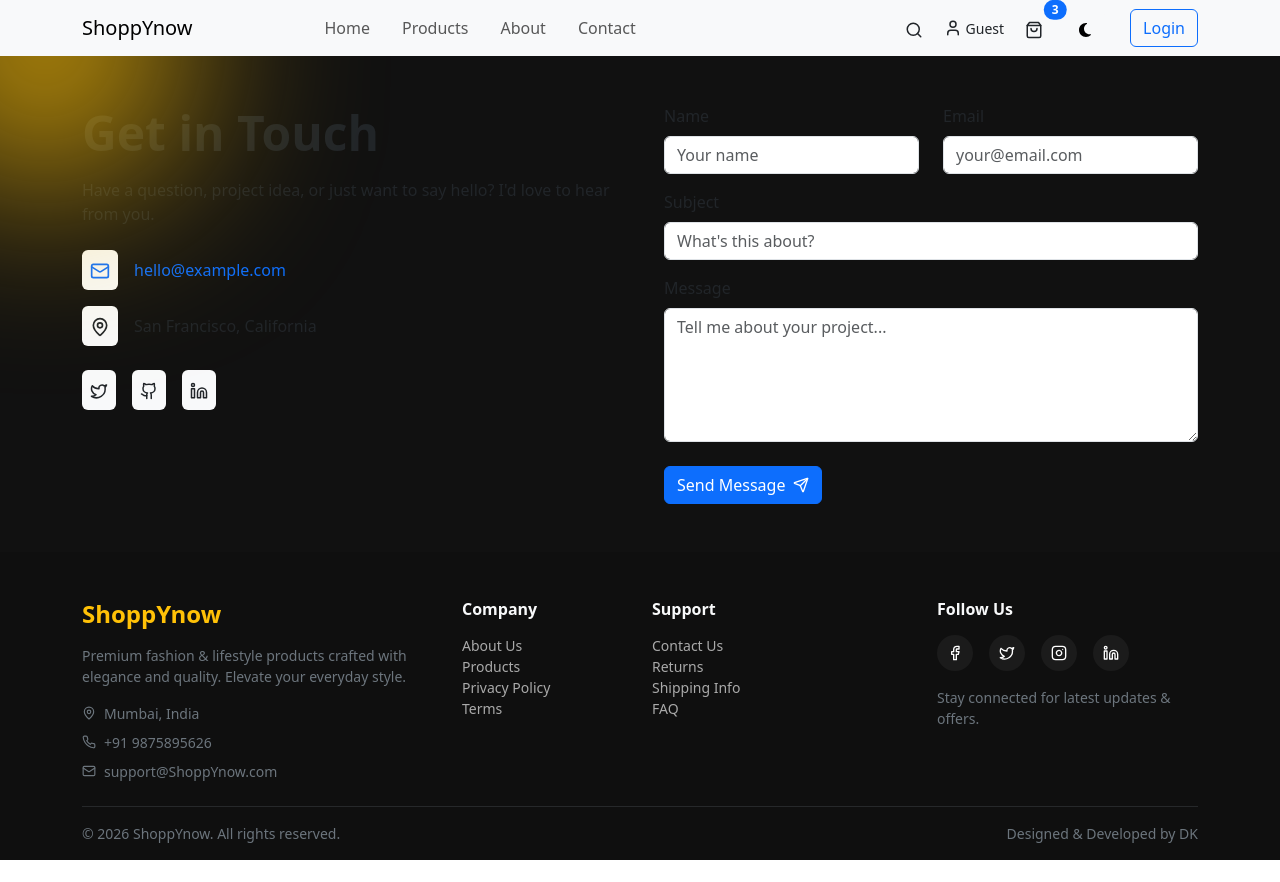
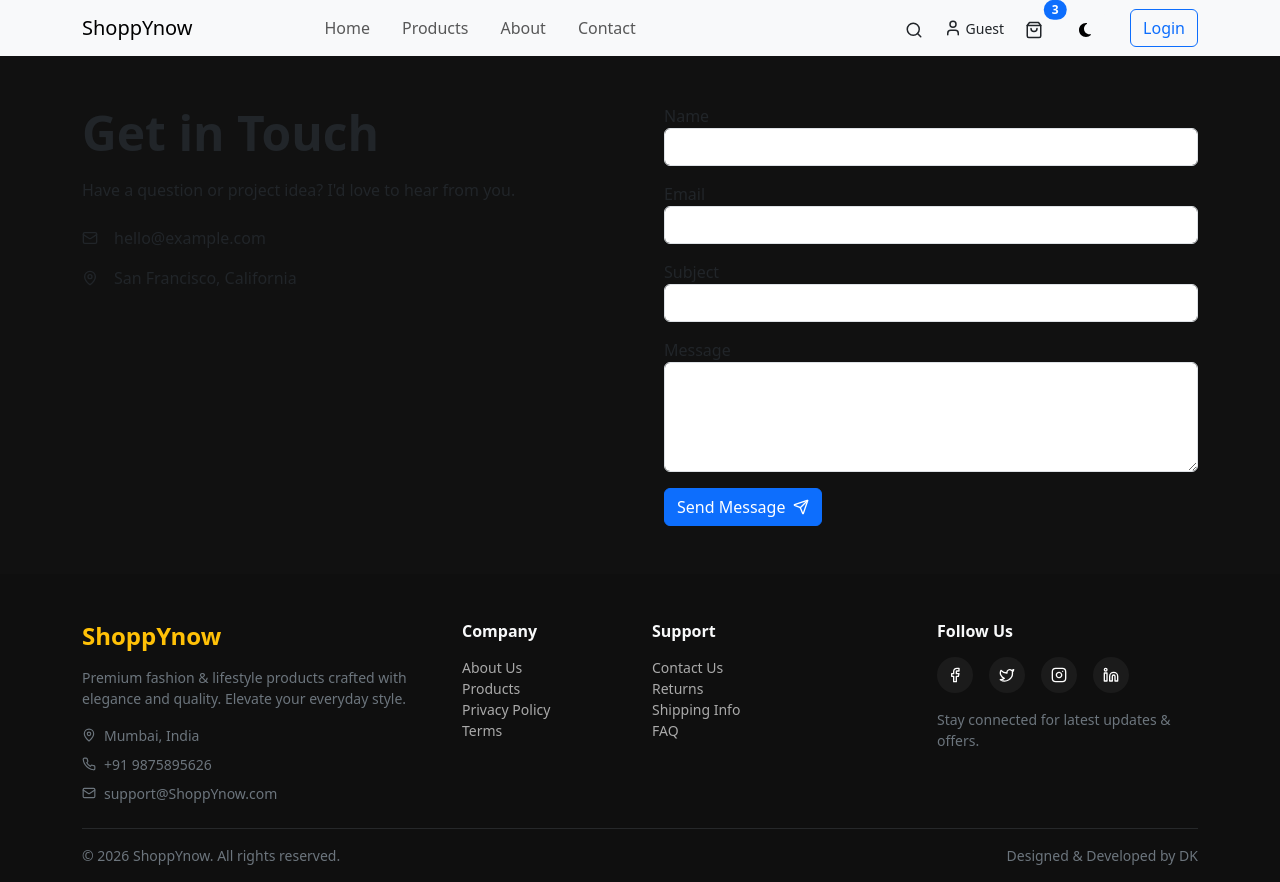
Before and after one commit to DIPAKK2310/ShoppYnow, a React (Vite) app in the folder frontend/vite-project/: page /contact in a window 1280 px wide. Before the commit the page ends 860 px from the top, so only its background shows below. Built offline with nearby package versions, Linux system fonts and the light colour scheme.

Commit message:
feat:contact form

```diff
--- a/frontend/vite-project/src/components/Contact.jsx
+++ b/frontend/vite-project/src/components/Contact.jsx
@@ -1,4 +1,4 @@
-import { useState } from "react";
+import { useState, useEffect } from "react";
 import { motion } from "framer-motion";
 import {
   LuSend,
@@ -10,7 +10,6 @@ import {
 } from "react-icons/lu";
 import { contactSchema } from "../lib/contactSchema";
 
-
 const Contact = () => {
   const [formData, setFormData] = useState({
     name: "",
@@ -19,30 +18,60 @@ const Contact = () => {
     message: "",
   });
 
+  const [debouncedName, setDebouncedName] = useState("");
+  const [errors, setErrors] = useState({});
   const [isSubmitting, setIsSubmitting] = useState(false);
-  const [errors, setErrors] = useState({});
 
+  // ✅ Handle input change
   const handleChange = (e) => {
+    const { name, value } = e.target;
+
     setFormData((prev) => ({
       ...prev,
-      [e.target.name]: e.target.value,
+      [name]: value,
     }));
   };
 
+  // ✅ Debounce logic (300ms delay)
+  useEffect(() => {
+    const timer = setTimeout(() => {
+      setDebouncedName(formData.name);
+    }, 300);
 
+    return () => clearTimeout(timer);
+  }, [formData.name]);
+
+  // ✅ Real-time validation for NAME only
+  useEffect(() => {
+    if (!debouncedName) return;
+
+    const result = contactSchema.shape.name.safeParse(debouncedName);
+
+    if (!result.success) {
+      setErrors((prev) => ({
+        ...prev,
+        name: result.error.flatten().fieldErrors.name,
+      }));
+    } else {
+      setErrors((prev) => ({
+        ...prev,
+        name: undefined,
+      }));
+    }
+  }, [debouncedName]);
+
+  // ✅ Submit validation (full form)
   const handleSubmit = async (e) => {
     e.preventDefault();
 
     const result = contactSchema.safeParse(formData);
 
     if (!result.success) {
-      console.log(result.error.flatten().fieldErrors);
-      alert("Please fix form errors");
+      setErrors(result.error.flatten().fieldErrors);
       return;
     }
-    setErrors({}); // ✅ clear old errors
 
-
+    setErrors({});
     setIsSubmitting(true);
 
     await new Promise((resolve) => setTimeout(resolve, 1500));
@@ -60,143 +89,89 @@ const Contact = () => {
   };
 
   return (
-    <section className="py-5" style={{ backgroundColor: "#111" }}
-    >
+    <section className="py-5" style={{ backgroundColor: "#111" }}>
       <div className="container">
         <div className="row g-5">
 
-
-          {/* LEFT SIDE */}
+          {/* LEFT */}
           <motion.div
             className="col-lg-6"
             initial={{ opacity: 0, x: -20 }}
             animate={{ opacity: 1, x: 0 }}
           >
-            <div
-              className="position-absolute rounded-circle"
-              style={{
-                width: "250px",
-                height: "250px",
-                background: "#ffc107",
-                filter: "blur(100px)",
-                top: "-80px",
-                left: "-80px",
-              }}
-            />
             <h1 className="fw-bold mb-3 display-5">Get in Touch</h1>
-
-            <p className=" mb-4">
-              Have a question, project idea, or just want to say hello?
-              I'd love to hear from you.
+            <p className="mb-4">
+              Have a question or project idea? I'd love to hear from you.
             </p>
 
-            {/* Email */}
-            <a
-              href="mailto:hello@example.com"
-              className="d-flex align-items-center gap-3 mb-3 text-decoration-none "
-            >
-              <div className="bg-light p-2 rounded">
-                <LuMail size={20} />
-              </div>
-              hello@example.com
-            </a>
-
-            {/* Location */}
-            <div className="d-flex align-items-center gap-3 mb-4 ">
-              <div className="bg-light p-2 rounded">
-                <LuMapPin size={20} />
-              </div>
-              San Francisco, California
+            <div className="d-flex align-items-center gap-3 mb-3">
+              <LuMail /> hello@example.com
             </div>
 
-            {/* Social Icons */}
-            <div className="d-flex gap-3">
-              {[LuTwitter, LuGithub, LuLinkedin].map((Icon, index) => (
-                <motion.a
-                  key={index}
-                  href="#"
-                  target="_blank"
-                  initial={{ opacity: 0, y: 10 }}
-                  animate={{ opacity: 1, y: 0 }}
-                  transition={{ delay: 0.2 + index * 0.1 }}
-                  className="p-2 bg-light rounded text-dark"
-                >
-                  <Icon size={18} />
-                </motion.a>
-              ))}
+            <div className="d-flex align-items-center gap-3 mb-4">
+              <LuMapPin /> San Francisco, California
             </div>
           </motion.div>
 
-          {/* RIGHT SIDE FORM */}
+          {/* FORM */}
           <motion.div
             className="col-lg-6"
             initial={{ opacity: 0, x: 20 }}
             animate={{ opacity: 1, x: 0 }}
-            transition={{ delay: 0.1 }}
           >
             <form onSubmit={handleSubmit}>
 
-              <div className="row mb-3">
-                <div className="col-sm-6">
-                  <label className="form-label">Name</label>
+              {/* NAME */}
+              <div className="mb-3">
+                <label>Name</label>
                 <input
                   type="text"
                   name="name"
                   className={`form-control ${errors.name ? "is-invalid" : ""}`}
                   value={formData.name}
                   onChange={handleChange}
-                    placeholder="Your name"
-                    required
                 />
                 {errors.name && (
                   <div className="text-danger">{errors.name[0]}</div>
                 )}
               </div>
 
-                <div className="col-sm-6">
-                  <label className="form-label">Email</label>
+              {/* EMAIL */}
+              <div className="mb-3">
+                <label>Email</label>
                 <input
                   type="email"
                   name="email"
-                    className="form-control"
+                  className={`form-control ${errors.email ? "is-invalid" : ""}`}
                   value={formData.email}
                   onChange={handleChange}
-                    placeholder="your@email.com"
-                    required
                 />
                 {errors.email && (
                   <div className="text-danger">{errors.email[0]}</div>
                 )}
               </div>
-              </div>
 
+              {/* SUBJECT */}
               <div className="mb-3">
-                <label className="form-label">Subject</label>
+                <label>Subject</label>
                 <input
                   type="text"
                   name="subject"
                   className="form-control"
                   value={formData.subject}
                   onChange={handleChange}
-                  placeholder="What's this about?"
-                  required
                 />
-
-                {errors.subject && (
-                  <div className="text-danger">{errors.subject[0]}</div>
-                )}
               </div>
 
-              <div className="mb-4">
-                <label className="form-label">Message</label>
+              {/* MESSAGE */}
+              <div className="mb-3">
+                <label>Message</label>
                 <textarea
                   name="message"
-                  rows="5"
-                  className="form-control"
+                  className={`form-control ${errors.message ? "is-invalid" : ""}`}
+                  rows="4"
                   value={formData.message}
                   onChange={handleChange}
-                  placeholder="Tell me about your project..."
-                  required
                 />
                 {errors.message && (
                   <div className="text-danger">{errors.message[0]}</div>
@@ -205,21 +180,18 @@ const Contact = () => {
 
               <button
                 type="submit"
+                className="btn btn-primary d-flex gap-2 align-items-center"
                 disabled={isSubmitting}
-                className="btn btn-primary d-flex align-items-center gap-2"
               >
                 {isSubmitting ? "Sending..." : "Send Message"}
-                <LuSend size={16} />
+                <LuSend />
               </button>
 
             </form>
-
           </motion.div>
 
         </div>
-
       </div>
-
     </section>
   );
 };
```
Lines whose indentation alone changed are shown as unchanged.
